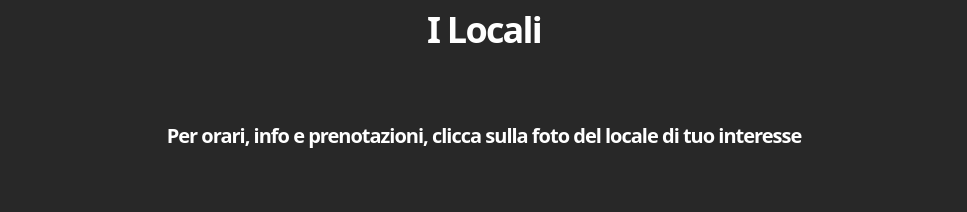
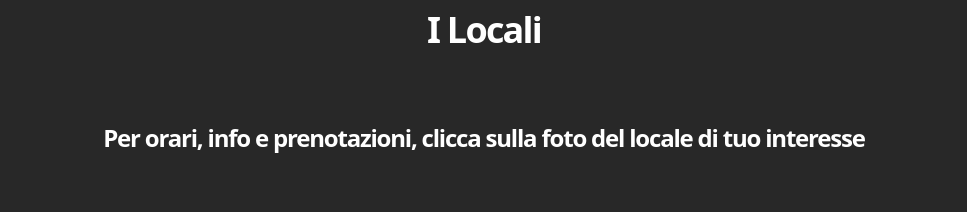
Before and after one commit to RiccardoMannino/forneria-messina, a Next.js app: page / in a window 1280 px wide. Shown: the part 1080-1292 px from the top of the page, without its empty margins (156-1123 px from the left). Built offline with nearby package versions, Linux system fonts and the light colour scheme.

Commit message:
fix stile home

```diff
--- a/src/app/page.tsx
+++ b/src/app/page.tsx
@@ -60,7 +60,7 @@ export default function IndexPage() {
           <h1 className="mx-auto my-8 pt-12 text-center text-4xl font-bold tracking-tighter text-white">
             I Locali
           </h1>
-          <h2 className="mb-16 text-center text-xl font-semibold tracking-tighter text-white pad:mx-5">
+          <h2 className="mb-16 text-center text-2xl font-semibold tracking-tighter text-white pad:mx-5">
             Per orari, info e prenotazioni, clicca sulla foto del locale di tuo
             interesse
           </h2>
@@ -167,7 +167,7 @@ export default function IndexPage() {
               speed="slow"
             />
           </div>
-          <h1 className="mt-10 flex cursor-pointer items-center p-2.5 pb-36 text-3xl font-semibold tracking-tighter text-white transition duration-150 hover:scale-110">
+          <h1 className="mt-10 flex cursor-pointer items-center p-2.5 pb-36 text-center text-3xl font-semibold tracking-tighter text-white transition duration-150 hover:scale-110">
             <Link
               href={
                 'https://www.tripadvisor.it/Restaurant_Review-g2295464-d3626551-Reviews-Forneria_Messina-San_Martino_delle_Scale_Province_of_Palermo_Sicily.html'
```
